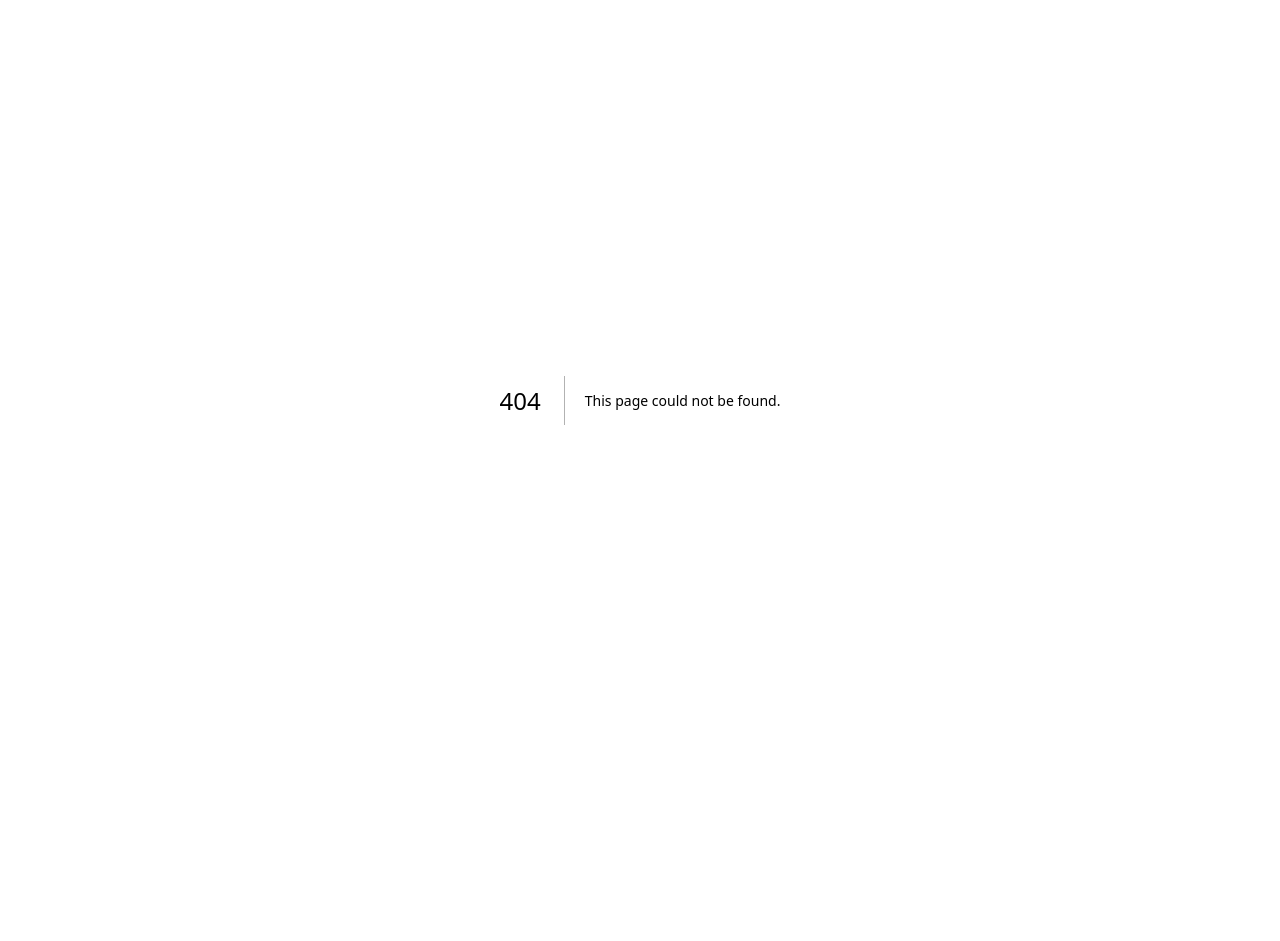
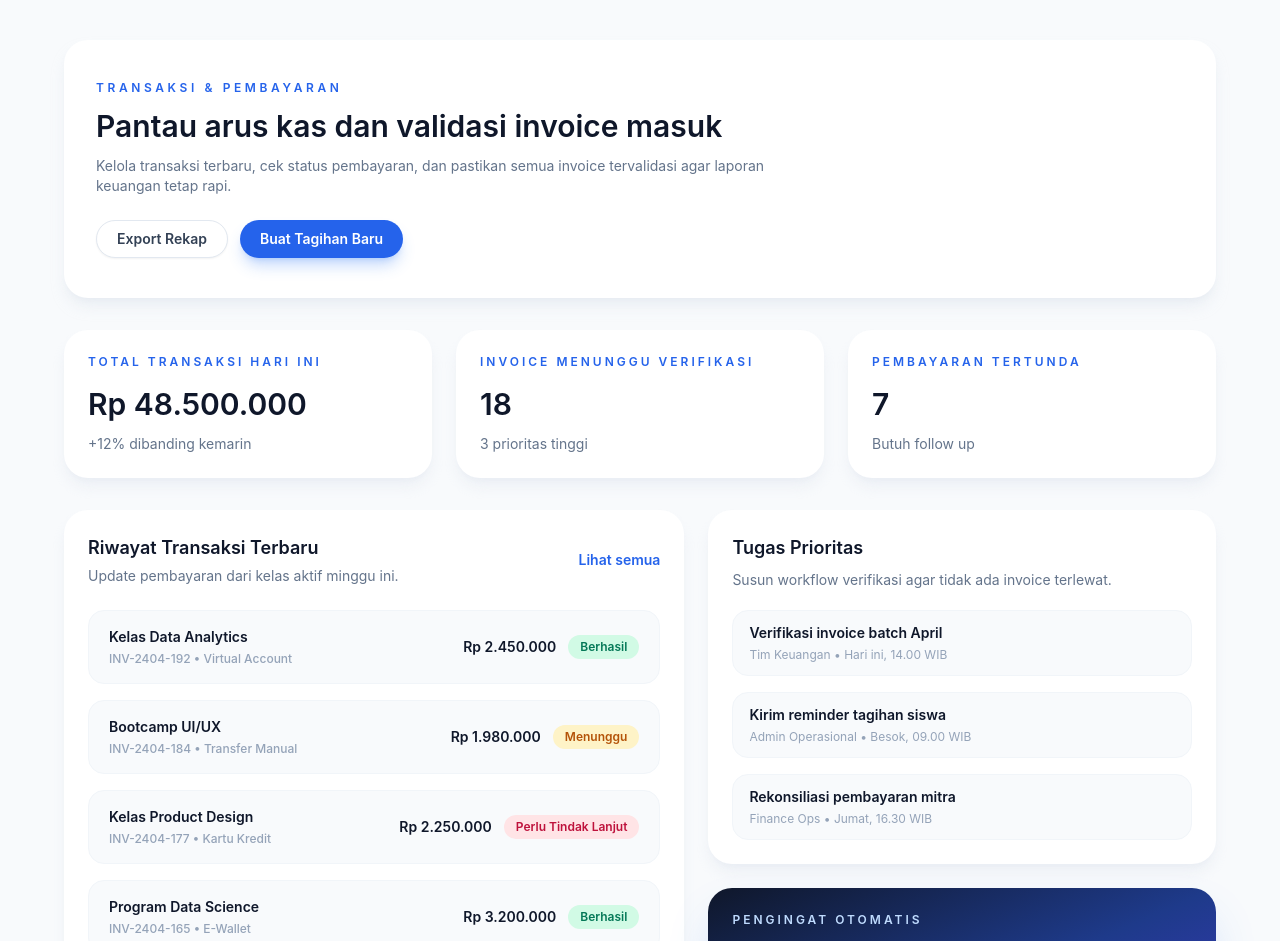
Before and after one commit to palimooutsite/true-class-app, a Next.js app in the folder frontend/: page /admin/payments in a window 1280 px wide. Before the commit this address had no page. Shown: the top 941 px of the page. Before the commit the page ends 800 px from the top, so only its background shows below. Built offline with nearby package versions, Linux system fonts and the light colour scheme.

Commit message:
Add admin payments page

```diff
--- a/frontend/app/admin/page.tsx
+++ b/frontend/app/admin/page.tsx
@@ -16,7 +16,11 @@ const menuItems = [
     section: "Operasional",
     items: [
       { id: "schedule", label: "Jadwal Live Session" },
-      { id: "payments", label: "Transaksi & Pembayaran" },
+      {
+        id: "payments",
+        label: "Transaksi & Pembayaran",
+        href: "/admin/payments"
+      },
       { id: "reports", label: "Laporan & Analitik" }
     ]
   },
--- /dev/null
+++ b/frontend/app/admin/payments/page.tsx
@@ -0,0 +1,208 @@
+const paymentSummary = [
+  {
+    label: "Total transaksi hari ini",
+    value: "Rp 48.500.000",
+    note: "+12% dibanding kemarin"
+  },
+  {
+    label: "Invoice menunggu verifikasi",
+    value: "18",
+    note: "3 prioritas tinggi"
+  },
+  {
+    label: "Pembayaran tertunda",
+    value: "7",
+    note: "Butuh follow up"
+  }
+];
+
+const paymentTasks = [
+  {
+    title: "Verifikasi invoice batch April",
+    owner: "Tim Keuangan",
+    due: "Hari ini, 14.00 WIB"
+  },
+  {
+    title: "Kirim reminder tagihan siswa",
+    owner: "Admin Operasional",
+    due: "Besok, 09.00 WIB"
+  },
+  {
+    title: "Rekonsiliasi pembayaran mitra",
+    owner: "Finance Ops",
+    due: "Jumat, 16.30 WIB"
+  }
+];
+
+const paymentHistory = [
+  {
+    id: "INV-2404-192",
+    name: "Kelas Data Analytics",
+    amount: "Rp 2.450.000",
+    status: "Berhasil",
+    channel: "Virtual Account"
+  },
+  {
+    id: "INV-2404-184",
+    name: "Bootcamp UI/UX",
+    amount: "Rp 1.980.000",
+    status: "Menunggu",
+    channel: "Transfer Manual"
+  },
+  {
+    id: "INV-2404-177",
+    name: "Kelas Product Design",
+    amount: "Rp 2.250.000",
+    status: "Perlu Tindak Lanjut",
+    channel: "Kartu Kredit"
+  },
+  {
+    id: "INV-2404-165",
+    name: "Program Data Science",
+    amount: "Rp 3.200.000",
+    status: "Berhasil",
+    channel: "E-Wallet"
+  }
+];
+
+const statusStyles: Record<string, string> = {
+  Berhasil: "bg-emerald-100 text-emerald-700",
+  Menunggu: "bg-amber-100 text-amber-700",
+  "Perlu Tindak Lanjut": "bg-rose-100 text-rose-700"
+};
+
+export default function PaymentsPage() {
+  return (
+    <div className="min-h-screen bg-slate-50 px-6 py-10">
+      <div className="mx-auto flex w-full max-w-6xl flex-col gap-8">
+        <header className="rounded-3xl bg-white px-8 py-10 shadow-lg shadow-slate-200/70">
+          <p className="text-xs font-semibold uppercase tracking-[0.3em] text-blue-600">
+            Transaksi & Pembayaran
+          </p>
+          <h1 className="mt-3 text-3xl font-semibold text-slate-900">
+            Pantau arus kas dan validasi invoice masuk
+          </h1>
+          <p className="mt-3 max-w-2xl text-sm text-slate-500">
+            Kelola transaksi terbaru, cek status pembayaran, dan pastikan semua
+            invoice tervalidasi agar laporan keuangan tetap rapi.
+          </p>
+          <div className="mt-6 flex flex-wrap gap-3">
+            <button className="rounded-full border border-slate-200 bg-white px-5 py-2 text-sm font-semibold text-slate-700 shadow-sm transition hover:border-slate-300 hover:text-slate-900">
+              Export Rekap
+            </button>
+            <button className="rounded-full bg-blue-600 px-5 py-2 text-sm font-semibold text-white shadow-lg shadow-blue-500/30 transition hover:bg-blue-700">
+              Buat Tagihan Baru
+            </button>
+          </div>
+        </header>
+
+        <section className="grid gap-6 md:grid-cols-3">
+          {paymentSummary.map((card) => (
+            <div
+              key={card.label}
+              className="rounded-3xl bg-white p-6 shadow-lg shadow-slate-200/60"
+            >
+              <p className="text-xs font-semibold uppercase tracking-[0.25em] text-blue-600">
+                {card.label}
+              </p>
+              <h2 className="mt-4 text-3xl font-semibold text-slate-900">
+                {card.value}
+              </h2>
+              <p className="mt-3 text-sm text-slate-500">{card.note}</p>
+            </div>
+          ))}
+        </section>
+
+        <section className="grid gap-6 lg:grid-cols-[1.1fr_0.9fr]">
+          <div className="rounded-3xl bg-white p-6 shadow-lg shadow-slate-200/60">
+            <div className="flex items-center justify-between">
+              <div>
+                <h2 className="text-lg font-semibold text-slate-900">
+                  Riwayat Transaksi Terbaru
+                </h2>
+                <p className="mt-1 text-sm text-slate-500">
+                  Update pembayaran dari kelas aktif minggu ini.
+                </p>
+              </div>
+              <button className="text-sm font-semibold text-blue-600 hover:text-blue-700">
+                Lihat semua
+              </button>
+            </div>
+
+            <div className="mt-6 space-y-4">
+              {paymentHistory.map((item) => (
+                <div
+                  key={item.id}
+                  className="flex flex-col gap-4 rounded-2xl border border-slate-100 bg-slate-50 px-5 py-4 sm:flex-row sm:items-center sm:justify-between"
+                >
+                  <div>
+                    <p className="text-sm font-semibold text-slate-900">
+                      {item.name}
+                    </p>
+                    <p className="mt-1 text-xs font-medium text-slate-400">
+                      {item.id} • {item.channel}
+                    </p>
+                  </div>
+                  <div className="flex flex-wrap items-center gap-3">
+                    <span className="text-sm font-semibold text-slate-900">
+                      {item.amount}
+                    </span>
+                    <span
+                      className={`rounded-full px-3 py-1 text-xs font-semibold ${
+                        statusStyles[item.status]
+                      }`}
+                    >
+                      {item.status}
+                    </span>
+                  </div>
+                </div>
+              ))}
+            </div>
+          </div>
+
+          <div className="flex flex-col gap-6">
+            <div className="rounded-3xl bg-white p-6 shadow-lg shadow-slate-200/60">
+              <h2 className="text-lg font-semibold text-slate-900">
+                Tugas Prioritas
+              </h2>
+              <p className="mt-2 text-sm text-slate-500">
+                Susun workflow verifikasi agar tidak ada invoice terlewat.
+              </p>
+              <div className="mt-5 space-y-4">
+                {paymentTasks.map((task) => (
+                  <div
+                    key={task.title}
+                    className="rounded-2xl border border-slate-100 bg-slate-50 px-4 py-3"
+                  >
+                    <p className="text-sm font-semibold text-slate-900">
+                      {task.title}
+                    </p>
+                    <p className="mt-1 text-xs text-slate-400">
+                      {task.owner} • {task.due}
+                    </p>
+                  </div>
+                ))}
+              </div>
+            </div>
+
+            <div className="rounded-3xl bg-gradient-to-br from-slate-900 via-blue-900 to-indigo-700 p-6 text-white shadow-2xl shadow-blue-500/30">
+              <p className="text-xs font-semibold uppercase tracking-[0.25em] text-blue-200">
+                Pengingat Otomatis
+              </p>
+              <h3 className="mt-3 text-2xl font-semibold">
+                12 tagihan akan jatuh tempo minggu ini
+              </h3>
+              <p className="mt-3 text-sm text-blue-100/90">
+                Jadwalkan reminder agar tim sales dapat menindaklanjuti lebih
+                cepat.
+              </p>
+              <button className="mt-6 rounded-full border border-white/40 px-5 py-2 text-sm font-semibold text-white transition hover:bg-white/10">
+                Jadwalkan Reminder
+              </button>
+            </div>
+          </div>
+        </section>
+      </div>
+    </div>
+  );
+}
```
